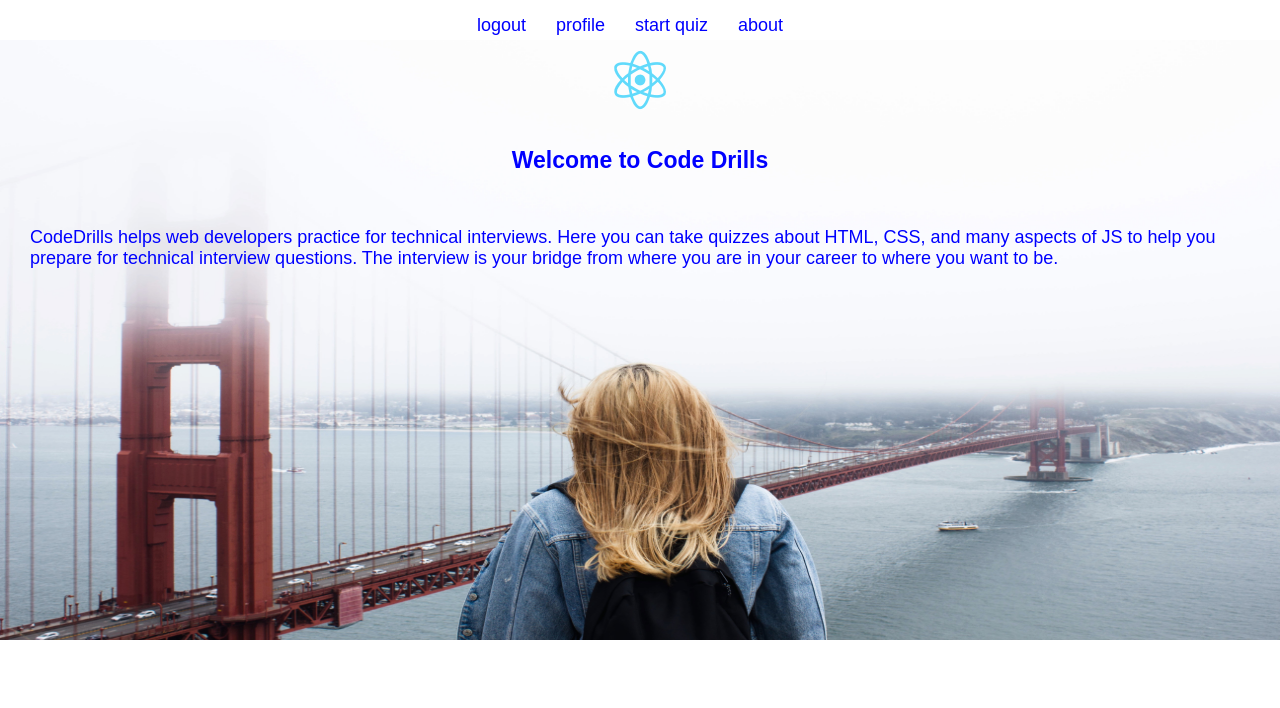
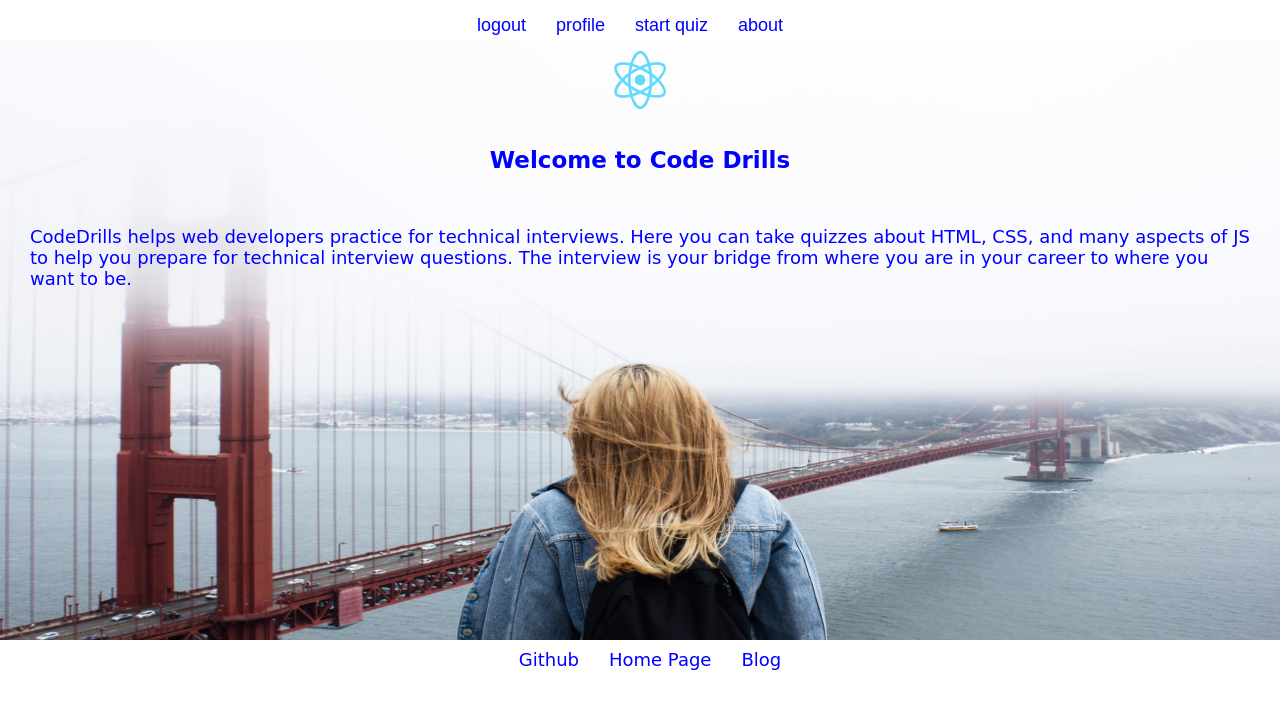
Before and after one commit to deepbsd/codeDrills-client, a React (Create React App) app: page / in a window 1280 px wide. Shown: the top 708 px of the page. Built offline with nearby package versions, Linux system fonts and the light colour scheme.

Commit message:
working on landing page stuff

```diff
--- a/src/components/about/index.js
+++ b/src/components/about/index.js
@@ -1,5 +1,5 @@
 import React from 'react';
-import Footer from '../footer/footer';
+import Footer from '../footer';
 
 import './about.css';
 
--- a/src/components/landing/index.js
+++ b/src/components/landing/index.js
@@ -1,4 +1,6 @@
 import React from 'react';
+
+import Footer from '../footer';
 
 import logo from '../../logo.svg';
 
@@ -17,6 +19,9 @@ export default function Landing() {
                   interview is your bridge from where you are in your career to
                   where you want to be.
                 </p>
+                <footer>
+                  <Footer />
+                </footer>
             </div>
         );
 }
--- a/src/components/landing/landing.css
+++ b/src/components/landing/landing.css
@@ -1,4 +1,5 @@
 .landing {
+    font-family: "Comic Sans MS", cursive, sans-serif;
     height: 600px;
     color: blue;
     background: lightgray url("../../img/SanFranGGBridge.jpg") no-repeat left top;
@@ -16,3 +17,7 @@ p {
     padding: 30px;
     text-align: left;
 }
+
+footer {
+  margin-top: 325px;
+}
--- a/src/components/profile/index.js
+++ b/src/components/profile/index.js
@@ -1,5 +1,5 @@
 import React from 'react';
-import Footer from '../footer/footer';
+import Footer from '../footer';
 import Userstats from '../userStats/userStats';
 import Userdetails from '../userDetails/userDetails';
 import {BarChart, PieChart} from '../chart';
```
Also changed, not shown: src/components/footer/index.js (renamed from src/components/footer/footer.js).
